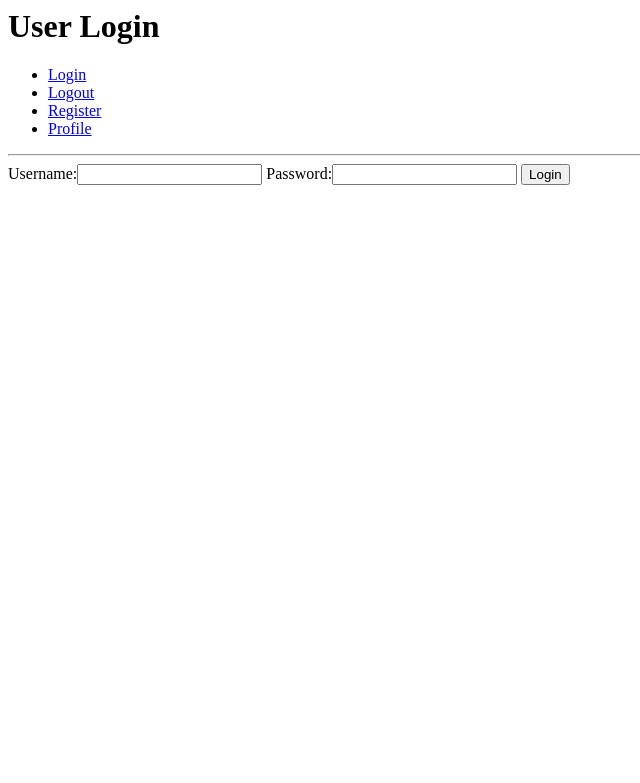
After one commit to Pauloa90/django-authentication, a Django app: page /accounts/login/ in a window 1280 px wide. The commit adds this page. Shown: the top 783 px of the page, without its empty margins (0-640 px from the left). Run offline with Django 3.2, Linux system fonts and the light colour scheme.

Commit message:
second commit

```diff
--- /dev/null
+++ b/accounts/forms.py
@@ -0,0 +1,6 @@
+from django import forms
+
+class UserLoginForm(forms.Form):
+    """Form to be used to log users in"""
+    username = forms.CharField()
+    password = forms.CharField(widget=forms.PasswordInput)
--- /dev/null
+++ b/accounts/templates/login.html
@@ -0,0 +1,32 @@
+<html>
+    <head>
+        <title>Django Auth</title>
+    </head>
+    <body>
+        <h1>User Login</h1>
+        <nav>
+            <ul>
+                <li><a href="{% url 'login'  %}">Login</a></li>
+                <li><a href="{% url 'logout'  %}">Logout</a></li>
+                <li><a href="#">Register</a></li>
+                <li><a href="#">Profile</a></li>
+            </ul>
+        </nav>
+        <hr>
+
+        <form method="POST">
+            {% csrf_token %}
+            {{ login_form }}
+            <button type="submit">Login</button>
+        </form>
+
+
+        {% if messages %}
+        <div>
+            {% for message in messages %}
+                {{ message }}
+            {% endfor %}
+        </div>
+        {% endif %}
+    </body>
+</html>
--- a/accounts/views.py
+++ b/accounts/views.py
@@ -1,5 +1,6 @@
 from django.shortcuts import render, redirect, reverse
 from django.contrib import auth, messages
+from accounts.forms import UserLoginForm
 
 
 
@@ -12,3 +13,22 @@ def logout(request):
     auth.logout(request)
     messages.success(request, "You have successufully been logged out!")
     return redirect(reverse('index'))
+
+def login(request):
+    """Return a login page"""
+    if request.method == "POST":
+        login_form = UserLoginForm(request.POST)
+        if login_form.is_valid():
+            user = auth.authenticate(username=request.POST['username'],
+                                     password=request.POST['password'])
+
+
+            if user:
+                auth.login(user=user, request=request)
+                messages.success(request, "You have successfully logged in!")
+            else:
+                login_form.add_error(None, "Your username or password is incorrect")
+    else:
+        login_form = UserLoginForm()
+    ### login_form = UserLoginForm()
+    return render(request, 'login.html', {"login_form": login_form})
--- a/django_auth/urls.py
+++ b/django_auth/urls.py
@@ -15,10 +15,11 @@ Including another URLconf
 """
 from django.conf.urls import url
 from django.contrib import admin
-from accounts.views import index, logout
+from accounts.views import index, logout, login
 
 urlpatterns = [
     url(r'^admin/', admin.site.urls),
     url(r'^$', index, name="index"),
     url(r'^accounts/logout/$', logout, name="logout"),
+    url(r'^accounts/login/$', login, name="login"),
 ]
```
Also changed, not shown: accounts/templates/index.html (+5 -23 lines), templates/base.html (added, +26 -0 lines).
